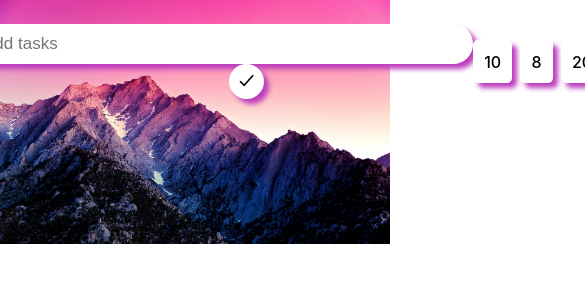
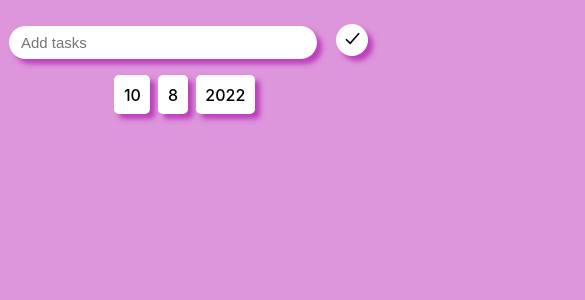
Before and after one commit to UntamedLotus/to-do-app, a React (Create React App) app: page / in a window 390 px wide. Shown: the top 300 px of the page, 585 px wide, since content can reach past the window. Built offline with nearby package versions, Linux system fonts and the light colour scheme.

Commit message:
project done

```diff
--- a/src/components/clear-tasks/clear-btn.scss
+++ b/src/components/clear-tasks/clear-btn.scss
@@ -14,3 +14,9 @@
     color: #590036;
   }
 }
+
+@media (max-width: 34em) {
+  .clear-btn {
+    margin-right: 2.5rem;
+  }
+}
--- a/src/components/mainContent/mainContent.scss
+++ b/src/components/mainContent/mainContent.scss
@@ -40,3 +40,22 @@
   width: 100%;
   background-color: #fff;
 }
+
+@media (max-width: 59em) {
+  .maincontent {
+    margin-top: 2.7rem;
+    width: 45rem;
+  }
+}
+
+@media (max-width: 44em) {
+  .maincontent {
+    width: 35rem;
+  }
+}
+
+@media (max-width: 34em) {
+  .maincontent {
+    width: 30rem;
+  }
+}
--- a/src/components/mainContent/nav/date/date.scss
+++ b/src/components/mainContent/nav/date/date.scss
@@ -14,3 +14,17 @@
   box-shadow: 5px 5px 5px rgb(189, 62, 189);
   font-weight: 500;
 }
+
+@media (max-width: 59em) {
+  .year,
+  .month,
+  .date {
+    padding: 0.6rem;
+  }
+}
+
+@media (max-width: 34em) {
+  .day {
+    justify-self: center;
+  }
+}
--- a/src/components/mainContent/nav/nav.scss
+++ b/src/components/mainContent/nav/nav.scss
@@ -6,3 +6,15 @@
   justify-items: center;
   margin-top: 1.5rem;
 }
+
+@media (max-width: 44em) {
+  .main-nav {
+    margin-left: 1.2rem;
+  }
+}
+
+@media (max-width: 34em) {
+  .main-nav {
+    grid-template-columns: 1fr;
+  }
+}
--- a/src/components/mainContent/nav/search/search.scss
+++ b/src/components/mainContent/nav/search/search.scss
@@ -44,3 +44,48 @@ button {
     text-align: center;
   }
 }
+
+@media (max-width: 59em) {
+  input {
+    padding: 8px;
+    padding-left: 12px;
+
+    font-size: 15px;
+    width: 20rem;
+  }
+
+  input:focus {
+    font-size: 15px;
+    width: 20rem;
+  }
+
+  button {
+    height: 2.1rem;
+    width: 2.1rem;
+  }
+}
+
+@media (max-width: 44em) {
+  input {
+    width: 16rem;
+  }
+
+  input:focus {
+    width: 16rem;
+  }
+
+  button {
+    height: 2rem;
+    width: 2rem;
+  }
+}
+
+@media (max-width: 34em) {
+  input {
+    width: 18rem;
+  }
+
+  input:focus {
+    width: 18rem;
+  }
+}
--- a/src/components/to-do-list.jsx
+++ b/src/components/to-do-list.jsx
@@ -31,7 +31,7 @@ const ToDoList = () => {
   const card = () => {
     return (
       <div className="card">
-        {status && <Confetti width={670} height={500} />}
+        {status && <Confetti className="confetti" />}
         <h2>task completed</h2>
         <span className="closebtn" onClick={closeScreen}>
           <IoCloseCircleOutline />
--- a/src/components/to-do-list.scss
+++ b/src/components/to-do-list.scss
@@ -27,3 +27,40 @@
   font-size: 2rem;
   color: rgba(77, 32, 62);
 }
+
+.confetti {
+  width: 670px;
+  height: 500px;
+}
+
+@media (max-width: 44em) {
+  .card {
+    height: 25rem;
+    width: 30rem;
+  }
+
+  .closebtn {
+    left: 28.5rem;
+  }
+
+  .confetti {
+    width: 500px;
+    height: 430px;
+  }
+}
+
+@media (max-width: 44em) {
+  .card {
+    height: 25rem;
+    width: 25rem;
+  }
+
+  .closebtn {
+    left: 24rem;
+  }
+
+  .confetti {
+    width: 430px;
+    height: 430px;
+  }
+} ;
--- a/src/index.scss
+++ b/src/index.scss
@@ -16,3 +16,10 @@ code {
   font-family: source-code-pro, Menlo, Monaco, Consolas, "Courier New",
     monospace;
 }
+
+@media (max-width: 44em) {
+  body {
+    background-image: none;
+    background-color: #dd95db;
+  }
+}
```
